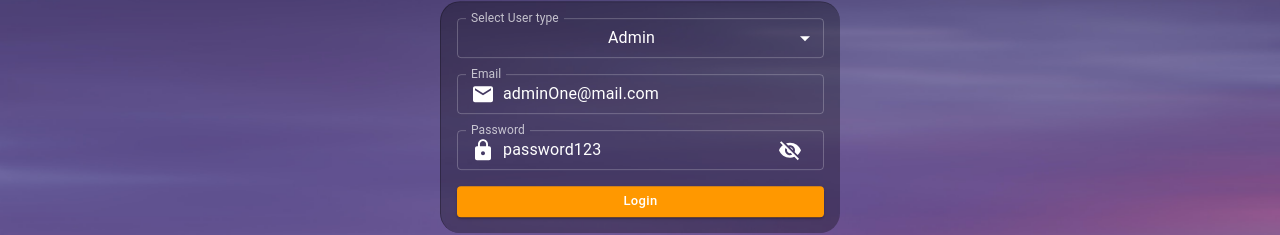
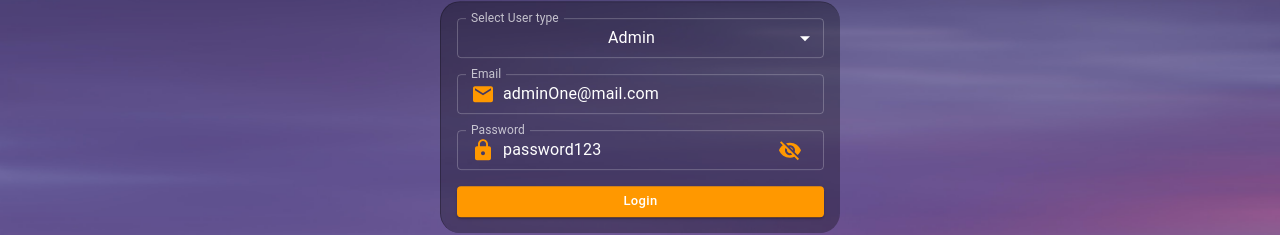
Before and after one commit to mathieumedia/electric-co, a React (Create React App) app in the folder client/: page / in a window 1280 px wide. Shown: the part 216-451 px from the top of the page. Built offline with nearby package versions, Linux system fonts and the light colour scheme.

Commit message:
Connected Login Btn

```diff
--- a/client/src/middleware/utils.js
+++ b/client/src/middleware/utils.js
@@ -33,3 +33,7 @@ export function Glass(color){
 
     }
 }
+
+export function BeautifyAlert(obj){
+    alert(JSON.stringify(obj, null, 4))
+}
--- a/client/src/pages/authPages/LoginPage.jsx
+++ b/client/src/pages/authPages/LoginPage.jsx
@@ -38,6 +38,10 @@ export default function LoginPage() {
     const [user, setUser] = useState(acctTypes[0])
     const [selectedType, setSelectedType] = useState("Admin")
     const [showPassword, setShowPassword] = useState(false)
+
+    const handleLogin = () => {
+        utils.BeautifyAlert(user)
+    }
     return (
         <Div>
             <CenterStack>
@@ -93,7 +97,7 @@ export default function LoginPage() {
                             }}
                         />
 
-                        <Button>Login</Button>
+                        <Button onClick={handleLogin}>Login</Button>
 
                     </Stack>
                 </GlassCard>
--- a/client/src/themes/theme.js
+++ b/client/src/themes/theme.js
@@ -36,6 +36,14 @@ export default createTheme({
                     textTransform: 'none'
                 }
             }
+        },
+
+        MuiSvgIcon: {
+            styleOverrides: {
+                root: {
+                    color: primary,
+                }
+            }
         }
     }
 })
```
